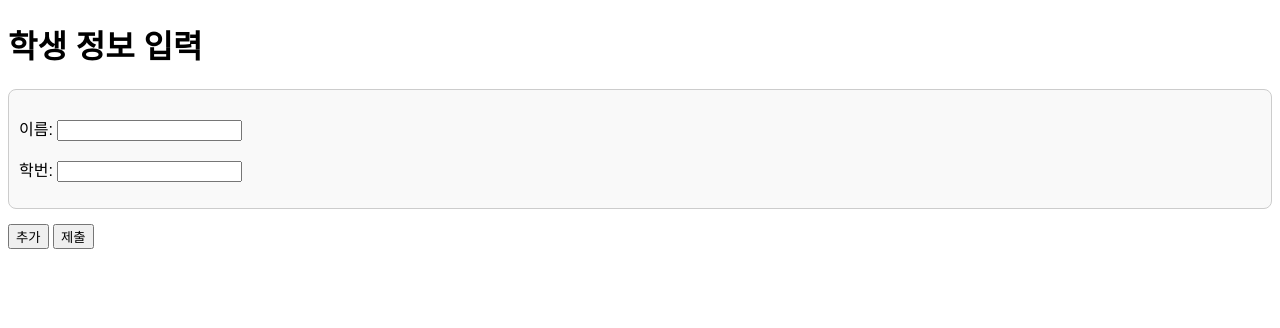
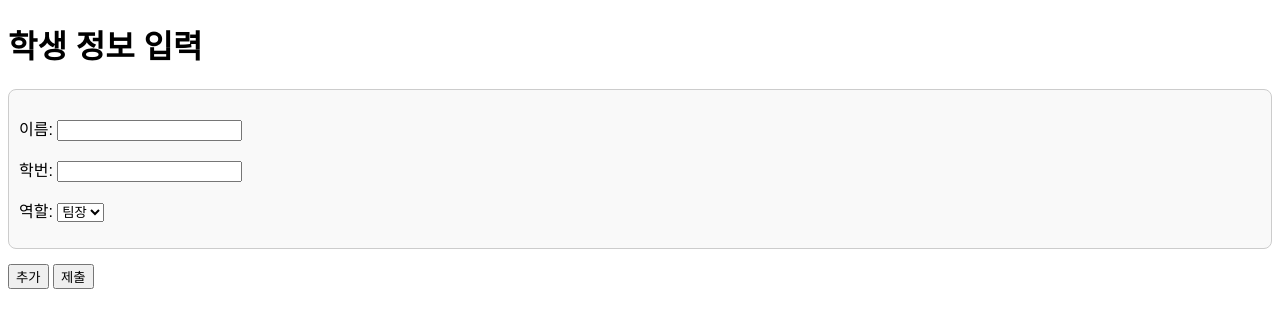
Before and after one commit to CSID-DGU/2024-2-OSSPrac, a Flask app: template templates/app_input.html in a window 1280 px wide. Shown: the top 328 px of the page. Run offline with Flask 3, Linux system fonts and the light colour scheme; the template is opened without the code that fills it, so the values that code supplies are empty.

Commit message:
이상규/역할 추가

```diff
--- a/app_team.py
+++ b/app_team.py
@@ -5,13 +5,13 @@ app = Flask(__name__)
 # 최초 메인 페이지를 보여주는 루트 경로
 @app.route('/')
 def index():
-    return render_template('app_index.html')  # 위 HTML 코드를 form.html 파일로 저장해야 합니다
+    return render_template('index.html')  # 위 HTML 코드를 form.html 파일로 저장해야 합니다
 
 # 학생 정보를 입력하는 경로
-# Uncomment the following function if you want to use the input route
+
 @app.route('/input')
 def input():
-    return render_template('app_input.html')
+    return render_template('input_a.html')
 
 # 제출된 데이터를 처리하여 출력하는 경로
 @app.route('/result', methods=['POST'])
@@ -19,14 +19,14 @@ def result():
     # 각 학생의 이름과 학번 데이터를 리스트로 받음
     names = request.form.getlist('name[]')
     student_numbers = request.form.getlist('StudentNumber[]')
+    role = request.form.getlist('role[]')
 
     # 데이터를 템플릿으로 전달하여 출력 페이지 생성
-    return render_template('app_result.html', students=zip(names, student_numbers))
+    return render_template('result_a.html', students=zip(names, student_numbers,role))
 
-# Uncomment the following function if you want to use the contact route
 @app.route('/contact')
 def contact_info():
-    return render_template('app_contact.html')
+    return render_template('contact.html')
 
 if __name__ == '__main__':
     app.run(debug=True)
--- a/templates/app_input.html
+++ b/templates/app_input.html
@@ -24,6 +24,10 @@
             <div class="person-block">
                 <p>이름: <input type="text" name="name[]" required></p>
                 <p>학번: <input type="text" name="StudentNumber[]" required></p>
+                <p>역할: <select name="role[]">
+                    <option value="팀장">팀장</option>
+                    <option value="팀원">팀원</option>
+                </select>
             </div>
         </div>
         <button type="button" onclick="addPerson()">추가</button>
@@ -41,6 +45,10 @@
             personBlock.innerHTML = `
                 <p>이름: <input type="text" name="name[]" required></p>
                 <p>학번: <input type="text" name="StudentNumber[]" required></p>
+                <p>역할: <select name="role[]">
+                    <option value="팀장">팀장</option>
+                    <option value="팀원">팀원</option>
+                </select>
             `;
 
             // 입력 블록을 personContainer에 추가
--- a/templates/app_result.html
+++ b/templates/app_result.html
@@ -36,10 +36,11 @@
 <body>
     <h1>학생 정보 출력</h1>
     <div class="container">
-        {% for name, student_number in students %}
+        {% for name, student_number, role in students %}
             <div class="student-block">
                 <p><strong>이름:</strong> {{ name }}</p>
                 <p><strong>학번:</strong> {{ student_number }}</p>
+                <p><strong>역할:</strong> {{ role }}</p>
             </div>
         {% endfor %}
     </div>
```
Also changed, not shown: templates/app_index.html (+6 -5 lines).
